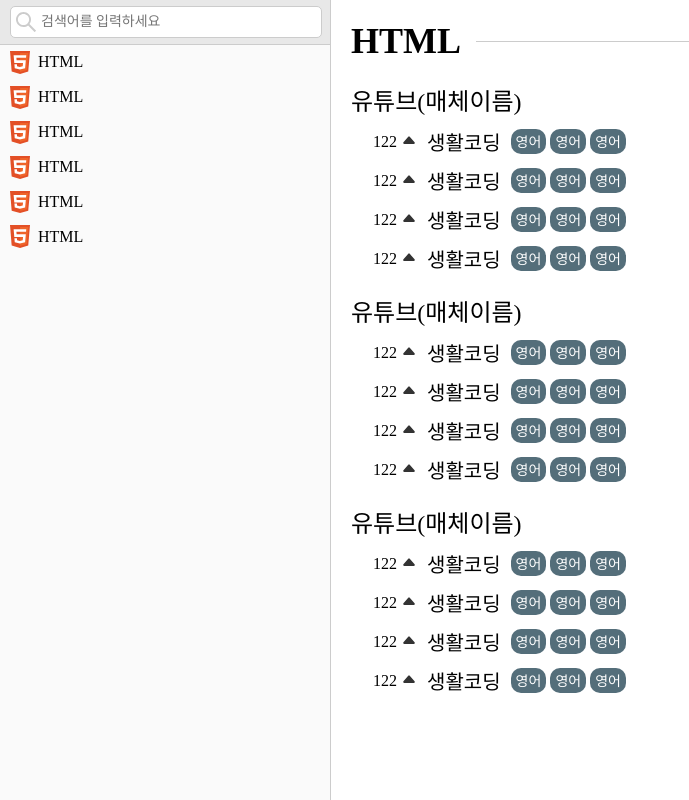
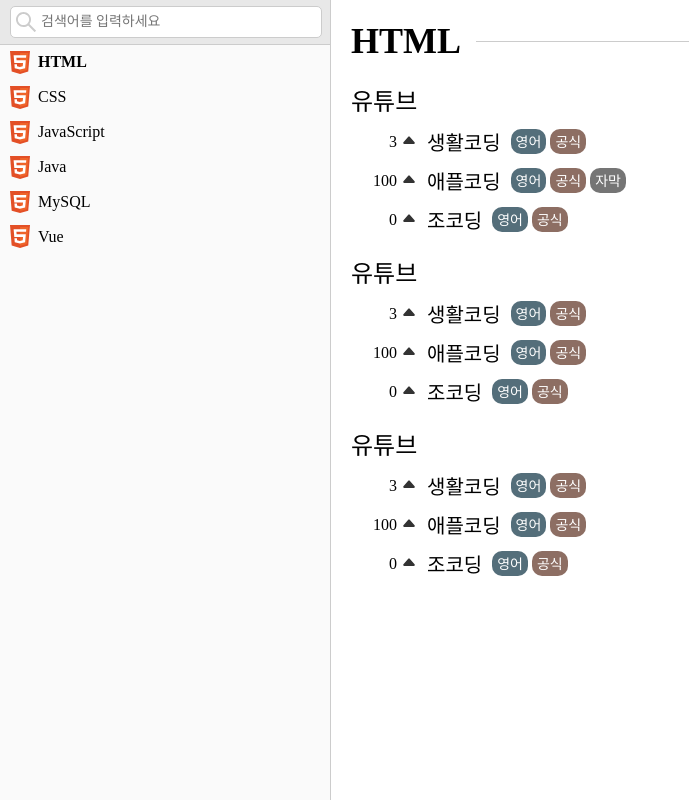
Before and after one commit to sangwoo-sean/programming-materials, a Vue app: page / in a window 1280 px wide. Shown: the whole page, without its empty margins (0-689 px from the left). Built offline with nearby package versions, Linux system fonts and the light colour scheme.

Commit message:
data ready with vuex

```diff
--- a/package.json
+++ b/package.json
@@ -10,7 +10,8 @@
   },
   "dependencies": {
     "core-js": "^3.8.3",
-    "vue": "^2.6.14"
+    "vue": "^2.6.14",
+    "vuex": "^3.6.2"
   },
   "devDependencies": {
     "@babel/core": "^7.12.16",
@@ -18,6 +19,7 @@
     "@vue/cli-plugin-babel": "~5.0.0",
     "@vue/cli-plugin-eslint": "~5.0.0",
     "@vue/cli-plugin-unit-jest": "^5.0.8",
+    "@vue/cli-plugin-vuex": "^5.0.8",
     "@vue/cli-service": "~5.0.0",
     "@vue/test-utils": "^1.3.0",
     "@vue/vue2-jest": "^27.0.0-alpha.2",
--- a/src/components/Badge.vue
+++ b/src/components/Badge.vue
@@ -1,12 +1,22 @@
 <template>
-  <div class="badge">
-    영어
+  <div class="badge" :style="getBadgeColor">
+    {{ badge.name }}
   </div>
 </template>
 
 <script>
 export default {
-  name: "Badge"
+  name: "Badge",
+  props: {
+    badge: {
+      type: Object,
+    },
+  },
+  computed: {
+    getBadgeColor() {
+      return {background: this.badge.color};
+    }
+  },
 }
 </script>
 
--- a/src/components/Language.vue
+++ b/src/components/Language.vue
@@ -1,13 +1,28 @@
 <template>
-  <div class="item">
-    <img src="@/assets/html.svg" alt="i" width="20">
-    <span>HTML</span>
+  <div class="item" :style="ifActiveBold">
+    <img :src="language.icon" alt="i" width="20">
+    <span>{{ language.name }}</span>
   </div>
 </template>
 
 <script>
 export default {
-  name: "Item"
+  name: "Item",
+  props: {
+    language: {
+      type: Object
+    },
+  },
+  computed: {
+    currentLanguageId() {
+      return this.$store.state.currentLanguageId;
+    },
+    ifActiveBold() {
+      if (Number(this.currentLanguageId) === Number(this.language.id))
+        return {fontWeight: 'bold'};
+      return '';
+    }
+  },
 }
 </script>
 
--- a/src/components/LanguageList.vue
+++ b/src/components/LanguageList.vue
@@ -1,19 +1,29 @@
 <template>
   <div>
-    <Language />
-    <Language />
-    <Language />
-    <Language />
-    <Language />
-    <Language />
+    <Language v-for="language in languages" :key="language.id"
+              :data-id="language.id"
+              :language="language"
+              @click.native="setCurrentLanguageId"/>
   </div>
 </template>
 
 <script>
 import Language from "@/components/Language";
+
 export default {
   name: "LanguageList",
-  components: {Language}
+  components: {Language},
+  computed: {
+    languages() {
+      return this.$store.state.languages;
+    }
+  },
+  methods: {
+    setCurrentLanguageId(e) {
+      const target = e.currentTarget.dataset.id;
+      this.$store.commit('setCurrentLanguageId', target);
+    }
+  },
 }
 </script>
 
--- a/src/components/Main.vue
+++ b/src/components/Main.vue
@@ -1,9 +1,9 @@
 <template>
   <div class="main">
-    <h1>HTML</h1>
-    <material />
-    <material />
-    <material />
+    <h1>{{ currentLanguage.name }}</h1>
+    <material v-for="(material, idx) in currentLanguage.materials" :key="idx"
+              :material="material"
+    />
   </div>
 </template>
 
@@ -11,7 +11,12 @@
 import Material from "@/components/Material";
 export default {
   name: "Main",
-  components: {Material}
+  components: {Material},
+  computed: {
+    currentLanguage() {
+      return this.$store.getters.currentLanguage;
+    }
+  },
 }
 </script>
 
--- a/src/components/Material.vue
+++ b/src/components/Material.vue
@@ -1,10 +1,11 @@
 <template>
   <div class="material">
-    <h4>유튜브(매체이름)</h4>
-    <material-item />
-    <material-item />
-    <material-item />
-    <material-item />
+    <h4>
+      {{ material.name }}
+    </h4>
+    <material-item v-for="(content, idx) in material.contents" :key="idx"
+                   :content="content"
+    />
   </div>
 </template>
 
@@ -12,7 +13,12 @@
 import MaterialItem from "@/components/MaterialItem";
 export default {
   name: "Material",
-  components: {MaterialItem}
+  components: {MaterialItem},
+  props: {
+    material: {
+      type: Object,
+    },
+  },
 }
 </script>
 
--- a/src/components/MaterialItem.vue
+++ b/src/components/MaterialItem.vue
@@ -1,16 +1,18 @@
 <template>
   <div class="material-item">
-    <div class="upvote-count">122</div>
+    <div class="upvote-count">{{ content.upvoteCount }}</div>
     <div class="upvote">
       <img src="@/assets/upvote-icon-filled.svg" alt="i">
     </div>
     <div class="name">
       <a href="#">
-        <h5>생활코딩</h5>
+        <h5>{{ content.name }}</h5>
       </a>
     </div>
     <div class="badges">
-      <Badge v-for="idx in 3" :key="idx"/>
+      <Badge v-for="(badge, idx) in content.badges" :key="idx"
+             :badge="badge"
+      />
     </div>
   </div>
 </template>
@@ -20,7 +22,12 @@ import Badge from "@/components/Badge";
 
 export default {
   name: "MaterialItem",
-  components: {Badge}
+  components: {Badge},
+  props: {
+    content: {
+      type: Object,
+    },
+  },
 }
 </script>
 
--- a/src/main.js
+++ b/src/main.js
@@ -1,8 +1,10 @@
 import Vue from 'vue'
 import App from './App.vue'
+import store from './store'
 
 Vue.config.productionTip = false
 
 new Vue({
-  render: h => h(App),
+  store,
+  render: h => h(App)
 }).$mount('#app')
--- /dev/null
+++ b/src/store/index.js
@@ -0,0 +1,285 @@
+import Vue from 'vue'
+import Vuex from 'vuex'
+
+Vue.use(Vuex)
+/*
+#546e7a
+#757575
+#8d6e63
+#827717
+#33691e
+#2e7d32
+#00796b
+#00838f
+#0277bd
+#1976d2
+#5c6bc0
+#7e57c2
+#ab47bc
+#d81b60
+#d32f2f
+* */
+const BADGES = Object.freeze({
+  ENGLISH: {
+    name: '영어',
+    color: '#546e7a'
+  },
+  SUBTITLE: {
+    name: '자막',
+    color: '#757575'
+  },
+  OFFICIAL: {
+    name: '공식',
+    color: '#8d6e63'
+  }
+});
+
+const languages = [
+  {
+    id: 1,
+    name: 'HTML',
+    icon: require('@/assets/html.svg'),
+    materials: [
+      {
+        name: '유튜브',
+        contents: [
+          {
+            name: '생활코딩',
+            upvoteCount: 3,
+            link: '#',
+            badges: [BADGES.ENGLISH, BADGES.OFFICIAL]
+          },
+          {
+            name: '애플코딩',
+            upvoteCount: 100,
+            link: '#',
+            badges: [BADGES.ENGLISH, BADGES.OFFICIAL, BADGES.SUBTITLE]
+          },
+          {
+            name: '조코딩',
+            upvoteCount: 0,
+            link: '#',
+            badges: [BADGES.ENGLISH, BADGES.OFFICIAL]
+          },
+        ]
+      },
+      {
+        name: '유튜브',
+        contents: [
+          {
+            name: '생활코딩',
+            upvoteCount: 3,
+            link: '#',
+            badges: [BADGES.ENGLISH, BADGES.OFFICIAL]
+          },
+          {
+            name: '애플코딩',
+            upvoteCount: 100,
+            link: '#',
+            badges: [BADGES.ENGLISH, BADGES.OFFICIAL]
+          },
+          {
+            name: '조코딩',
+            upvoteCount: 0,
+            link: '#',
+            badges: [BADGES.ENGLISH, BADGES.OFFICIAL]
+          },
+        ]
+      },
+      {
+        name: '유튜브',
+        contents: [
+          {
+            name: '생활코딩',
+            upvoteCount: 3,
+            link: '#',
+            badges: [BADGES.ENGLISH, BADGES.OFFICIAL]
+          },
+          {
+            name: '애플코딩',
+            upvoteCount: 100,
+            link: '#',
+            badges: [BADGES.ENGLISH, BADGES.OFFICIAL]
+          },
+          {
+            name: '조코딩',
+            upvoteCount: 0,
+            link: '#',
+            badges: [BADGES.ENGLISH, BADGES.OFFICIAL]
+          },
+        ]
+      },
+    ]
+  },
+  {
+    id: 2,
+    name: 'CSS',
+    icon: require('@/assets/html.svg'),
+    materials: [
+      {
+        name: '유튜브',
+        contents: [
+          {
+            name: '생활코딩',
+            upvoteCount: 3,
+            link: '#',
+            badges: [BADGES.ENGLISH, BADGES.OFFICIAL]
+          },
+          {
+            name: '애플코딩',
+            upvoteCount: 100,
+            link: '#',
+            badges: [BADGES.ENGLISH, BADGES.OFFICIAL]
+          },
+          {
+            name: '조코딩',
+            upvoteCount: 0,
+            link: '#',
+            badges: [BADGES.ENGLISH, BADGES.OFFICIAL]
+          },
+        ]
+      }
+    ]
+  },
+  {
+    id: 3,
+    name: 'JavaScript',
+    icon: require('@/assets/html.svg'),
+    materials: [
+      {
+        name: '유튜브',
+        contents: [
+          {
+            name: '생활코딩',
+            upvoteCount: 3,
+            link: '#',
+            badges: [BADGES.ENGLISH, BADGES.OFFICIAL]
+          },
+          {
+            name: '애플코딩',
+            upvoteCount: 100,
+            link: '#',
+            badges: [BADGES.ENGLISH, BADGES.OFFICIAL]
+          },
+          {
+            name: '조코딩',
+            upvoteCount: 0,
+            link: '#',
+            badges: [BADGES.ENGLISH, BADGES.OFFICIAL]
+          },
+        ]
+      }
+    ]
+  },
+  {
+    id: 4,
+    name: 'Java',
+    icon: require('@/assets/html.svg'),
+    materials: [
+      {
+        name: '유튜브',
+        contents: [
+          {
+            name: '생활코딩',
+            upvoteCount: 3,
+            link: '#',
+            badges: [BADGES.ENGLISH, BADGES.OFFICIAL]
+          },
+          {
+            name: '애플코딩',
+            upvoteCount: 100,
+            link: '#',
+            badges: [BADGES.ENGLISH, BADGES.OFFICIAL]
+          },
+          {
+            name: '조코딩',
+            upvoteCount: 0,
+            link: '#',
+            badges: [BADGES.ENGLISH, BADGES.OFFICIAL]
+          },
+        ]
+      }
+    ]
+  },
+  {
+    id: 5,
+    name: 'MySQL',
+    icon: require('@/assets/html.svg'),
+    materials: [
+      {
+        name: '유튜브',
+        contents: [
+          {
+            name: '생활코딩',
+            upvoteCount: 3,
+            link: '#',
+            badges: [BADGES.ENGLISH, BADGES.OFFICIAL]
+          },
+          {
+            name: '애플코딩',
+            upvoteCount: 100,
+            link: '#',
+            badges: [BADGES.ENGLISH, BADGES.OFFICIAL]
+          },
+          {
+            name: '조코딩',
+            upvoteCount: 0,
+            link: '#',
+            badges: [BADGES.ENGLISH, BADGES.OFFICIAL]
+          },
+        ]
+      }
+    ]
+  },
+  {
+    id: 6,
+    name: 'Vue',
+    icon: require('@/assets/html.svg'),
+    materials: [
+      {
+        name: '유튜브',
+        contents: [
+          {
+            name: '생활코딩',
+            upvoteCount: 3,
+            link: '#',
+            badges: [BADGES.ENGLISH, BADGES.OFFICIAL]
+          },
+          {
+            name: '애플코딩',
+            upvoteCount: 100,
+            link: '#',
+            badges: [BADGES.ENGLISH, BADGES.OFFICIAL]
+          },
+          {
+            name: '조코딩',
+            upvoteCount: 0,
+            link: '#',
+            badges: [BADGES.ENGLISH, BADGES.OFFICIAL]
+          },
+        ]
+      }
+    ]
+  }
+];
+
+export default new Vuex.Store({
+  state: {
+    languages,
+    currentLanguageId: 1
+  },
+  getters: {
+    currentLanguage(state) {
+      return languages.find(l => l.id === state.currentLanguageId);
+    }
+  },
+  mutations: {
+    setCurrentLanguageId(state, id) {
+      state.currentLanguageId = id;
+    }
+  },
+  actions: {
+  },
+  modules: {
+  }
+})
```
